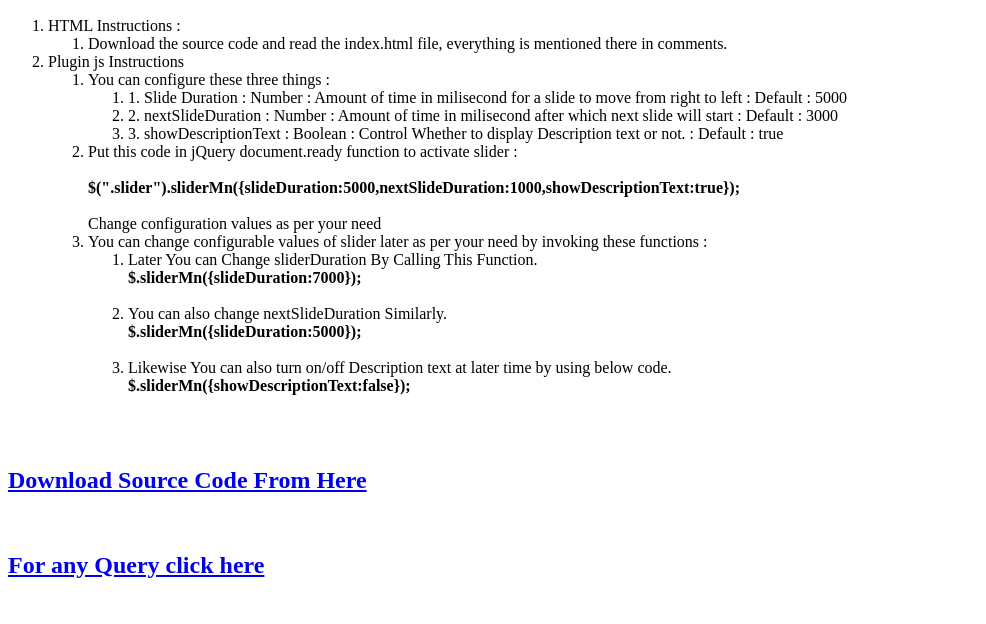
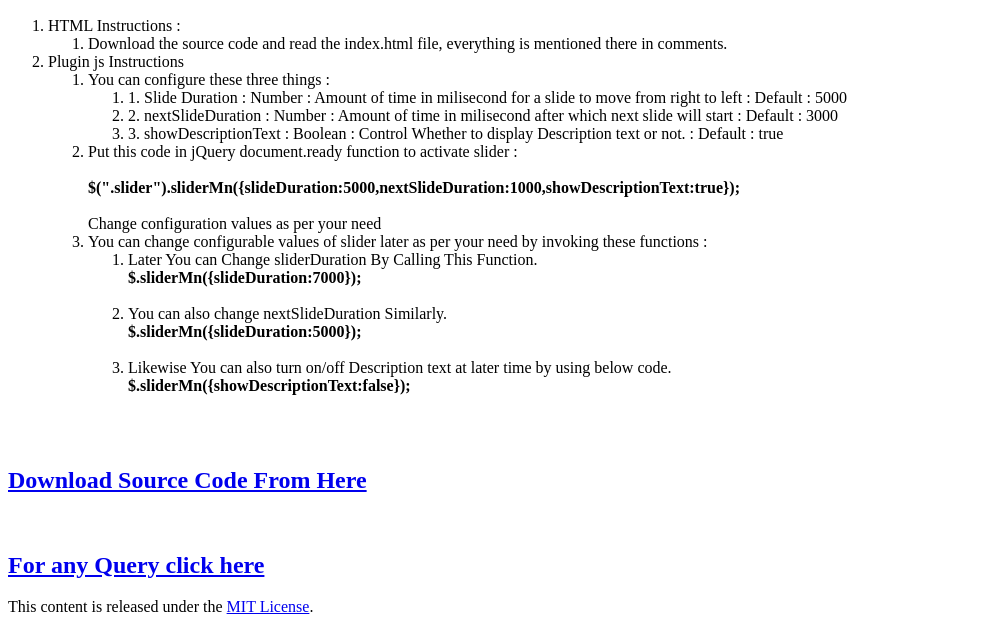
Before and after one commit to mahavirnahata/sliderMn, a plain HTML site: page index.html in a window 1280 px wide. Shown: the part 410-1034 px from the top of the page, without its empty margins (0-986 px from the left). Before the commit the page ends 1008 px from the top, so only its background shows below. Drawn offline with nearby package versions, Linux system fonts and the light colour scheme.

Commit message:
Update index.html

```diff
--- a/index.html
+++ b/index.html
@@ -78,6 +78,8 @@
 
 <br />
 <h2><a href="http://mahavirnahata.com/#contact" target="_blank">For any Query click here</a></h2>
+
+This content is released under the <a href="http://mahavirnahata.com/mit.html"> MIT License</a>.
 </body>
 <script>
 /*To Enable Slider Include This Line At the bottom of page*/
```
